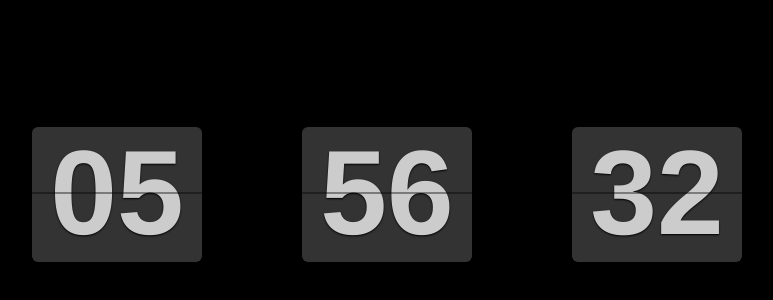
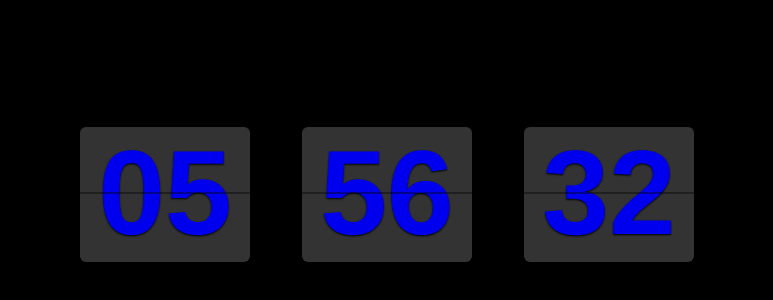
Before and after one commit to Jack-2077/tick-tock, a React (Create React App) app: page / in a window 1280 px wide. Shown: the part 206-506 px from the top of the page, without its empty margins (253-1026 px from the left). Built offline with nearby package versions, Linux system fonts and the light colour scheme.

Commit message:
style: color as a user input

```diff
--- a/src/components/Clocks/FlipClock.js
+++ b/src/components/Clocks/FlipClock.js
@@ -66,9 +66,7 @@ export default function FlipClock({ primaryColor }) {
   return (
     <StyledFlipClockContainer>
       <MemoizedDigit digit={hours} maxValue={23} />
-      <br />
       <MemoizedDigit digit={minutes} maxValue={59} />
-      <br />
       <MemoizedDigit digit={seconds} maxValue={59} />
     </StyledFlipClockContainer>
   );
--- a/src/components/Clocks/FlipClockStyles.js
+++ b/src/components/Clocks/FlipClockStyles.js
@@ -53,14 +53,13 @@ const asd = keyframes`
     }`;
 
 export const StyledFlipClockContainer = styled.div`
-  height: 100vh;
-  width: 100vw;
+  min-height: 100vh;
+  min-width: 100vw;
   display: flex;
   justify-content: center;
   align-items: center;
 `;
 export const StyledFlipClockWrapper = styled.div`
-  font-size: 40px;
   font-family: 'Helvetica Neue', Helvetica, sans-serif;
   -webkit-user-select: none;
   user-select: none;
@@ -82,8 +81,8 @@ export const StyledFlipClockWrapper = styled.div`
     position: relative;
     float: left;
     margin: 10px;
-    width: 170px;
-    height: 135px;
+    min-width: 170px;
+    min-height: 135px;
     font-weight: bold;
     line-height: 87px;
     border-radius: 6px;
@@ -158,12 +157,13 @@ export const StyledFlipClockWrapper = styled.div`
     z-index: 1;
     width: 100%;
     height: 200%;
-    color: #ccc;
+    color: ${(props) => props.color};
     text-shadow: 0 1px 2px #000;
     text-align: center;
     line-height: 130px;
     background-color: #333;
     border-radius: 6px;
+    /* font-size: max(20vw, 30px); */
     font-size: 120px;
   }
 
```
